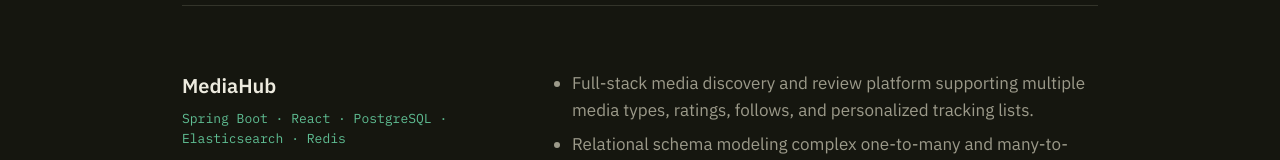
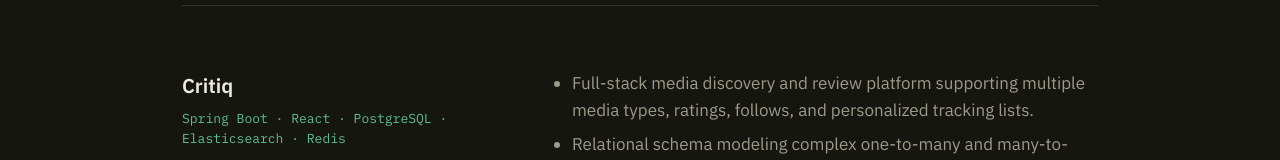
Before and after one commit to Deshmukh-Anurag-25/Portfolio, a React (Vite) app: page /projects in a window 1280 px wide. Shown: the part 412-572 px from the top of the page. Built offline with nearby package versions, Linux system fonts and the light colour scheme.

Commit message:
added github link for Critiq and changed the name of the project from 'mediahub' to 'critiq'.

```diff
--- a/src/data/projects.js
+++ b/src/data/projects.js
@@ -1,6 +1,6 @@
 export const projects = [
   {
-    name: 'MediaHub',
+    name: 'Critiq',
     stack: 'Spring Boot · React · PostgreSQL · Elasticsearch · Redis',
     status: 'in progress',
     bullets: [
@@ -8,7 +8,7 @@
       'Relational schema modeling complex one-to-many and many-to-many relationships for reviews, ratings, and user-generated content at scale.',
       'Full-text search with Elasticsearch and Redis-based caching for trending and recommendation features; JWT/OAuth2 auth planned.',
     ],
-    link: 'https://github.com/Deshmukh-Anurag-25',
+    link: 'https://github.com/Deshmukh-Anurag-25/Critiq',
   },
   {
     name: 'BlogSphere',
```
